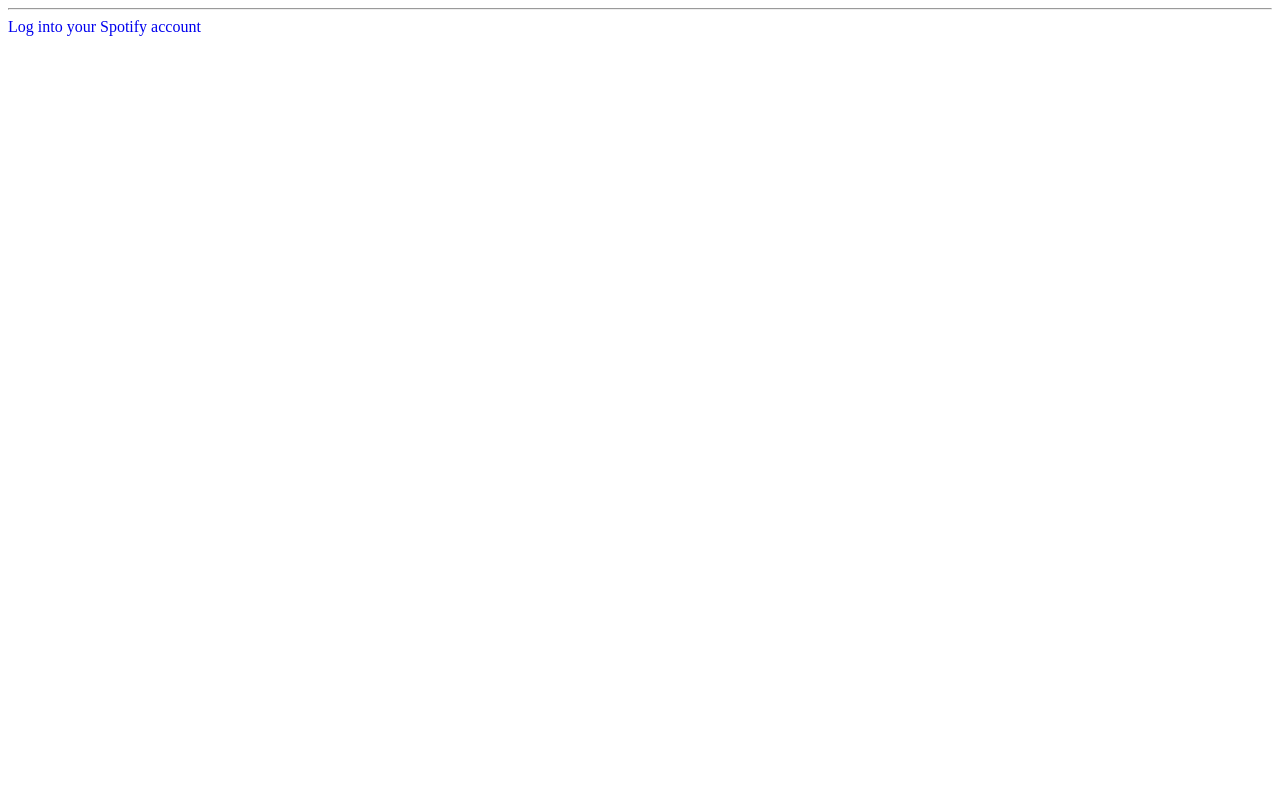
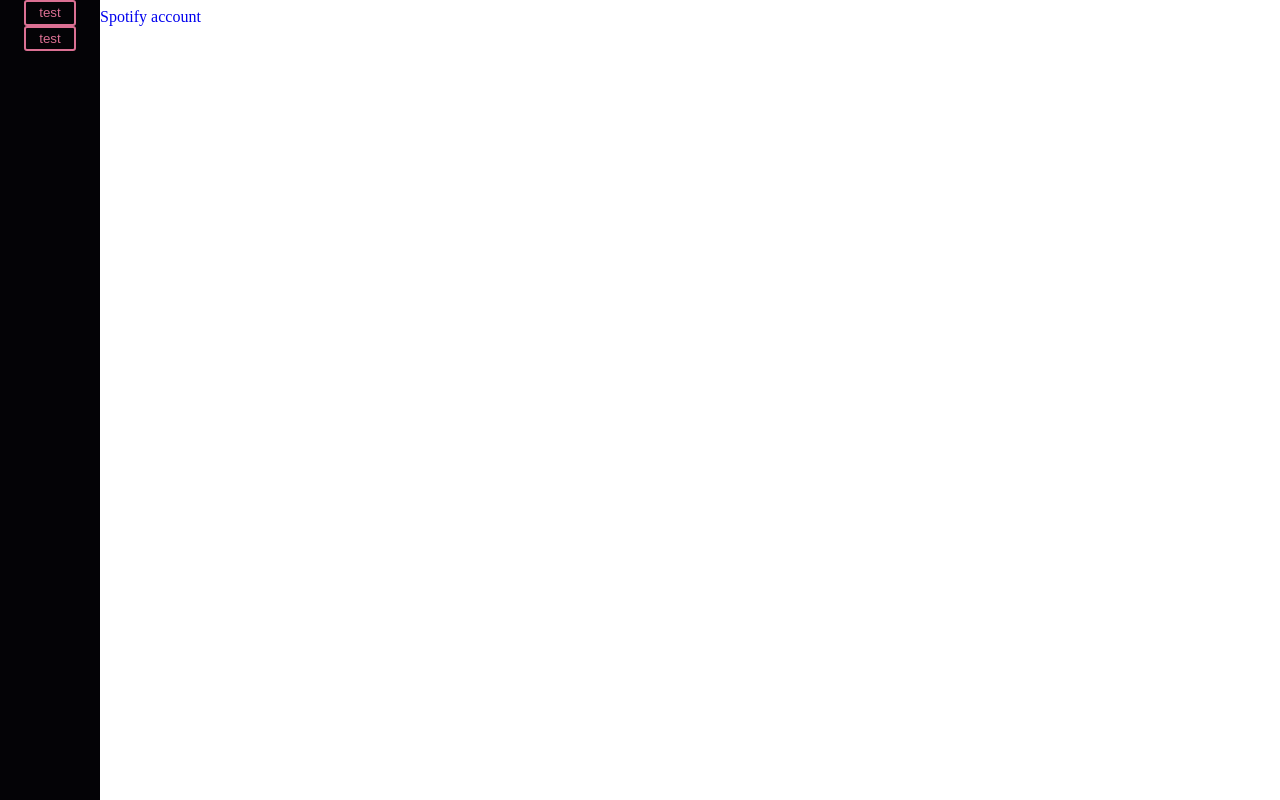
Before and after one commit to jt5301/Spotify-Gif, a React app: page / in a window 1280 px wide. Built offline with nearby package versions, Linux system fonts and the light colour scheme; no server answers.

Commit message:
navbar in place

```diff
--- a/client/app.js
+++ b/client/app.js
@@ -1,6 +1,6 @@
 import React from 'react'
 
-import {Navbar} from './components'
+import { Navbar } from './components'
 import Routes from './routes'
 
 const App = () => {
--- a/client/components/navbar.js
+++ b/client/components/navbar.js
@@ -1,52 +1,37 @@
 import React from 'react'
 import PropTypes from 'prop-types'
-import { connect } from 'react-redux'
 import { Link } from 'react-router-dom'
 import { logout } from '../store'
+import styled from 'styled-components'
 
-const Navbar = ({ handleClick, isLoggedIn }) => (
-  <div>
-    <nav>
-      {isLoggedIn ? (
-        <div>
-          {/* The navbar will show these links after you log in */}
-          <Link to="/home">Home</Link>
-          <a href="#" onClick={handleClick}>
-            Logout
-          </a>
-        </div>
-      ) : (
-          <div>
-          </div>
-        )}
-    </nav>
-    <hr />
-  </div>
-)
 
-/**
- * CONTAINER
- */
-const mapState = state => {
-  return {
-    isLoggedIn: !!state.user.id
-  }
-}
+const Button = styled.button`
+  background: transparent;
+  border-radius: 3px;
+  border: 2px solid palevioletred;
+  color: palevioletred;
+  margin: 0 1em;
+  padding: 0.25em 1em;
+`
+const Nav = styled.nav`
 
-const mapDispatch = dispatch => {
-  return {
-    handleClick() {
-      dispatch(logout())
-    }
-  }
-}
+  flex-direction: column;
+  min-height: 100vh;
+  position: fixed;
+  top: 0;
+  left: 0;
+  width: 100px;
+  background-color: #040306;
+  text-align: center;
+  z-index: 99;
+`;
 
-export default connect(mapState, mapDispatch)(Navbar)
 
-/**
- * PROP TYPES
- */
-Navbar.propTypes = {
-  handleClick: PropTypes.func.isRequired,
-  isLoggedIn: PropTypes.bool.isRequired
-}
+const Navbar = () => (
+  <Nav>
+    <Button>test</Button>
+    <Button>test</Button>
+  </Nav>
+);
+
+export default Navbar
--- a/client/index.js
+++ b/client/index.js
@@ -1,7 +1,7 @@
 import React from 'react'
 import ReactDOM from 'react-dom'
-import {Provider} from 'react-redux'
-import {Router} from 'react-router-dom'
+import { Provider } from 'react-redux'
+import { Router } from 'react-router-dom'
 import history from './history'
 import store from './store'
 import App from './app'
--- a/package.json
+++ b/package.json
@@ -42,6 +42,7 @@
   "license": "MIT",
   "dependencies": {
     "axios": "^0.19.2",
+    "bootstrap": "^4.4.1",
     "compression": "^1.7.3",
     "connect-session-sequelize": "^6.1.1",
     "cookie-parser": "^1.4.5",
@@ -58,6 +59,7 @@
     "prop-types": "^15.7.2",
     "querystring": "^0.2.0",
     "react": "^16.13.0",
+    "react-bootstrap": "^1.0.0-beta.17",
     "react-dom": "^16.13.0",
     "react-redux": "^7.2.0",
     "react-router-dom": "^5.1.2",
@@ -68,7 +70,8 @@
     "sequelize": "^5.21.5",
     "socket.io": "^2.3.0",
     "spotify-web-api-js": "^1.2.0",
-    "spotify-web-api-node": "^4.0.0"
+    "spotify-web-api-node": "^4.0.0",
+    "styled-components": "^5.0.1"
   },
   "devDependencies": {
     "@babel/core": "^7.8.7",
```
Also changed, not shown: public/style.css (+7 -0 lines), 1 other file.
